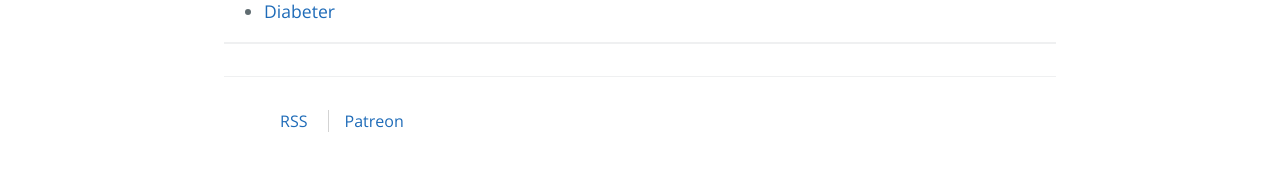
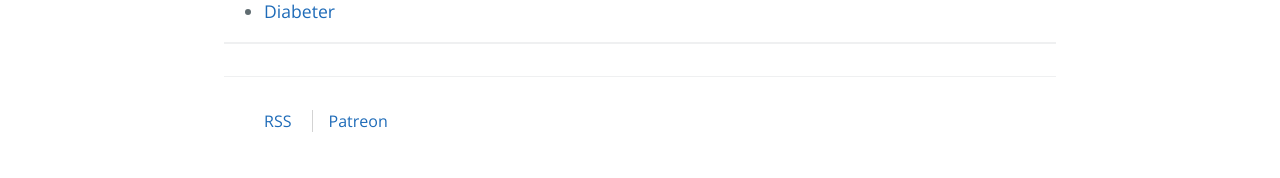
Before and after one commit to cascer1/diacast, a Jekyll site: the page built from index.md, in a window 1280 px wide. Shown: the part 1827-2005 px from the top of the page. Built offline with Jekyll 4.4.1, drawn with Linux system fonts in a browser that asks for light colours; our own code applies the rules of GitHub Pages for plain Markdown files; the repository's description, which GitHub fills in, is left out.

Commit message:
update site

```diff
--- a/assets/css/style_alt.scss
+++ b/assets/css/style_alt.scss
@@ -833,3 +833,7 @@ a:hover {
 .footer-links ul li a {
   padding: .2em 1em;
 }
+
+.footer-links>ul>li:first-of-type>a {
+  padding-left: 0px;
+}
```
